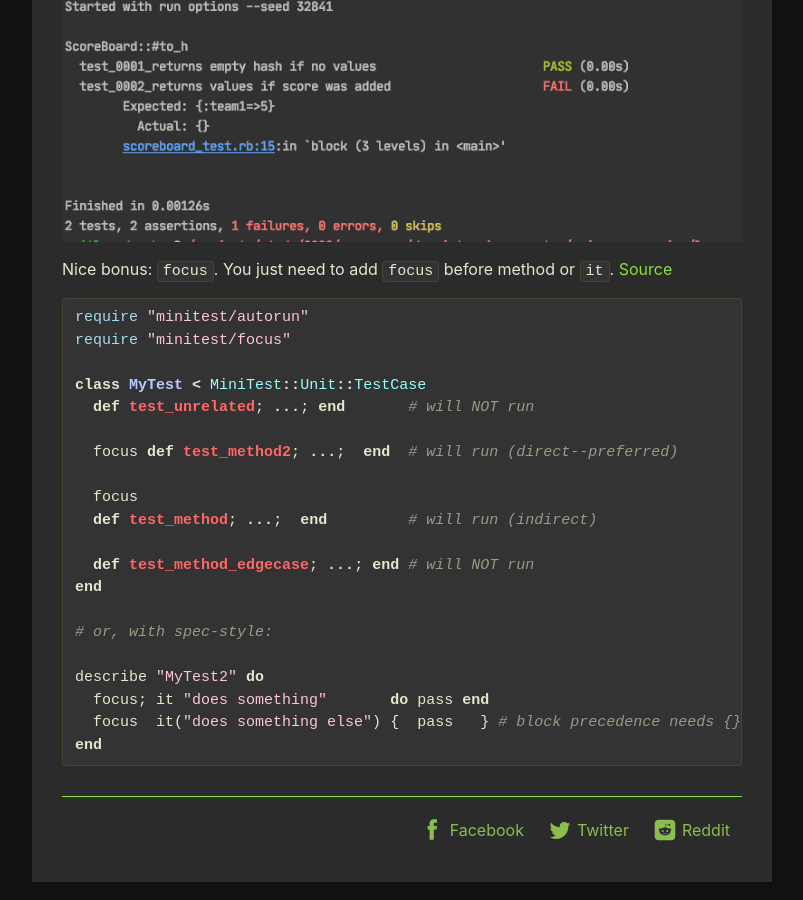
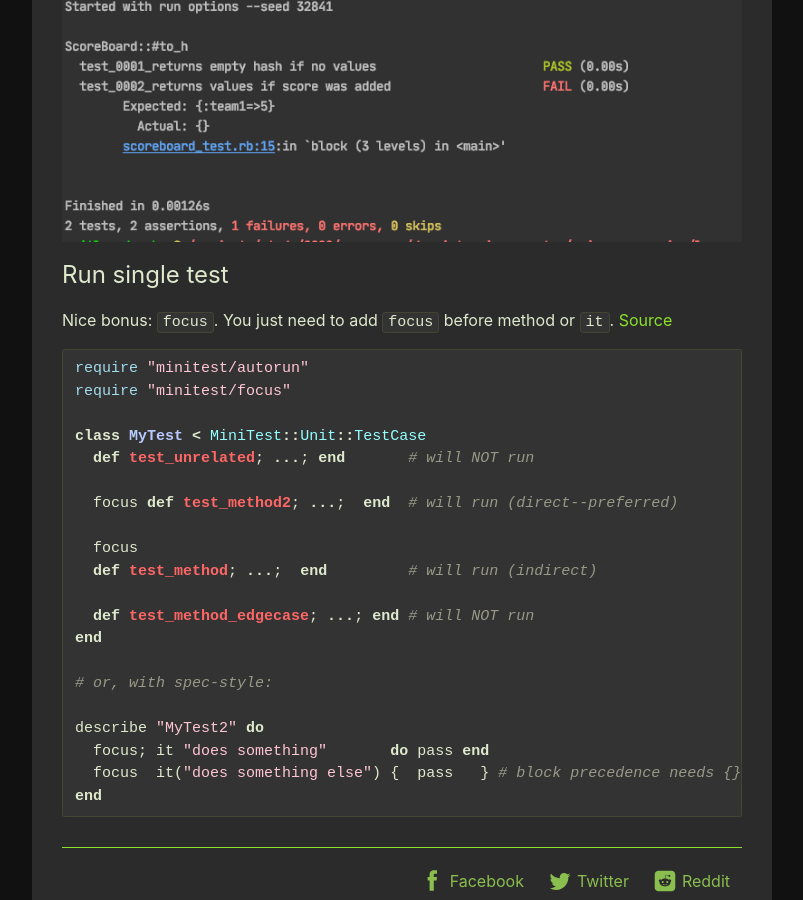
Before and after one commit to owldot/lanadz.github.io, a Jekyll site: the page built from _posts/2020-07-15-minitest.markdown, in a window 1280 px wide and 900 px high, scrolled down 1222 px. Shown: the whole window, without its empty margins (238-1041 px from the left). Built offline with Jekyll 4.4.1, drawn with Linux system fonts in a browser that asks for light colours.

Commit message:
add caption`

````diff
--- a/_posts/2020-07-15-minitest.markdown
+++ b/_posts/2020-07-15-minitest.markdown
@@ -50,6 +50,8 @@ The `SpecReporter` gives you the following output:
 
 <img src="{{site.baseurl}}/assets/specReporter.png" />
 
+# Run single test
+
 Nice bonus: `focus`. You just need to add `focus` before method or `it`. [Source](https://github.com/seattlerb/minitest-focus)
 
 ```ruby
````
